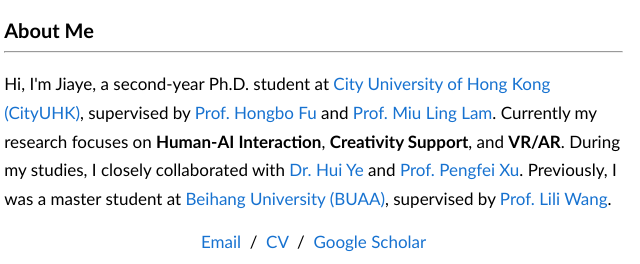
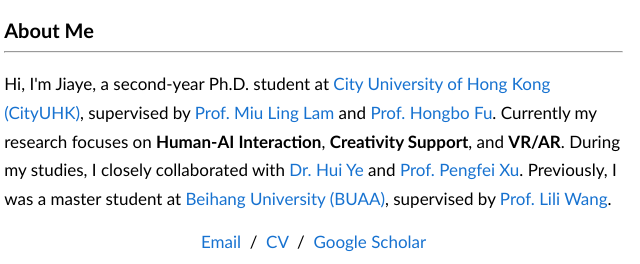
Before and after one commit to jiayeleng/jiayeleng.github.io, a plain HTML site: page index.html in a window 1280 px wide. Shown: the part 131-395 px from the top of the page, 232-872 px from the left. Drawn offline with Linux system fonts and the light colour scheme.

Commit message:
modified

```diff
--- a/index.html
+++ b/index.html
@@ -73,7 +73,7 @@
                 <br>
                 <h2><b>About Me</b></h2>
                 <hr>
-                <p style="line-height: 1.7">Hi, I'm Jiaye, a second-year Ph.D. student at <a href="https://www.cityu.edu.hk/">City University of Hong Kong (CityUHK)</a>, supervised by <a href="https://hongbofu.people.ust.hk/">Prof. Hongbo Fu</a> and <a href="https://www.scm.cityu.edu.hk/people/lam-miu-ling">Prof. Miu Ling Lam</a>. Currently my research focuses on <b>Human-AI Interaction</b>, <b>Creativity Support</b>, and <b>VR/AR</b>. During my studies, I closely collaborated with <a href="https://huiye19.github.io/">Dr. Hui Ye</a> and <a href="https://pengfeixu.com/">Prof. Pengfei Xu</a>.
+                <p style="line-height: 1.7">Hi, I'm Jiaye, a second-year Ph.D. student at <a href="https://www.cityu.edu.hk/">City University of Hong Kong (CityUHK)</a>, supervised by <a href="https://www.scm.cityu.edu.hk/people/lam-miu-ling">Prof. Miu Ling Lam</a> and <a href="https://hongbofu.people.ust.hk/">Prof. Hongbo Fu</a>. Currently my research focuses on <b>Human-AI Interaction</b>, <b>Creativity Support</b>, and <b>VR/AR</b>. During my studies, I closely collaborated with <a href="https://huiye19.github.io/">Dr. Hui Ye</a> and <a href="https://pengfeixu.com/">Prof. Pengfei Xu</a>.
                   Previously, I was a master student at <a href="https://www.buaa.edu.cn/">Beihang University (BUAA)</a></a>, supervised by <a href="https://liliwang.net/">Prof. Lili Wang</a>.
                 </p>
                 <p style="text-align:center">
```
